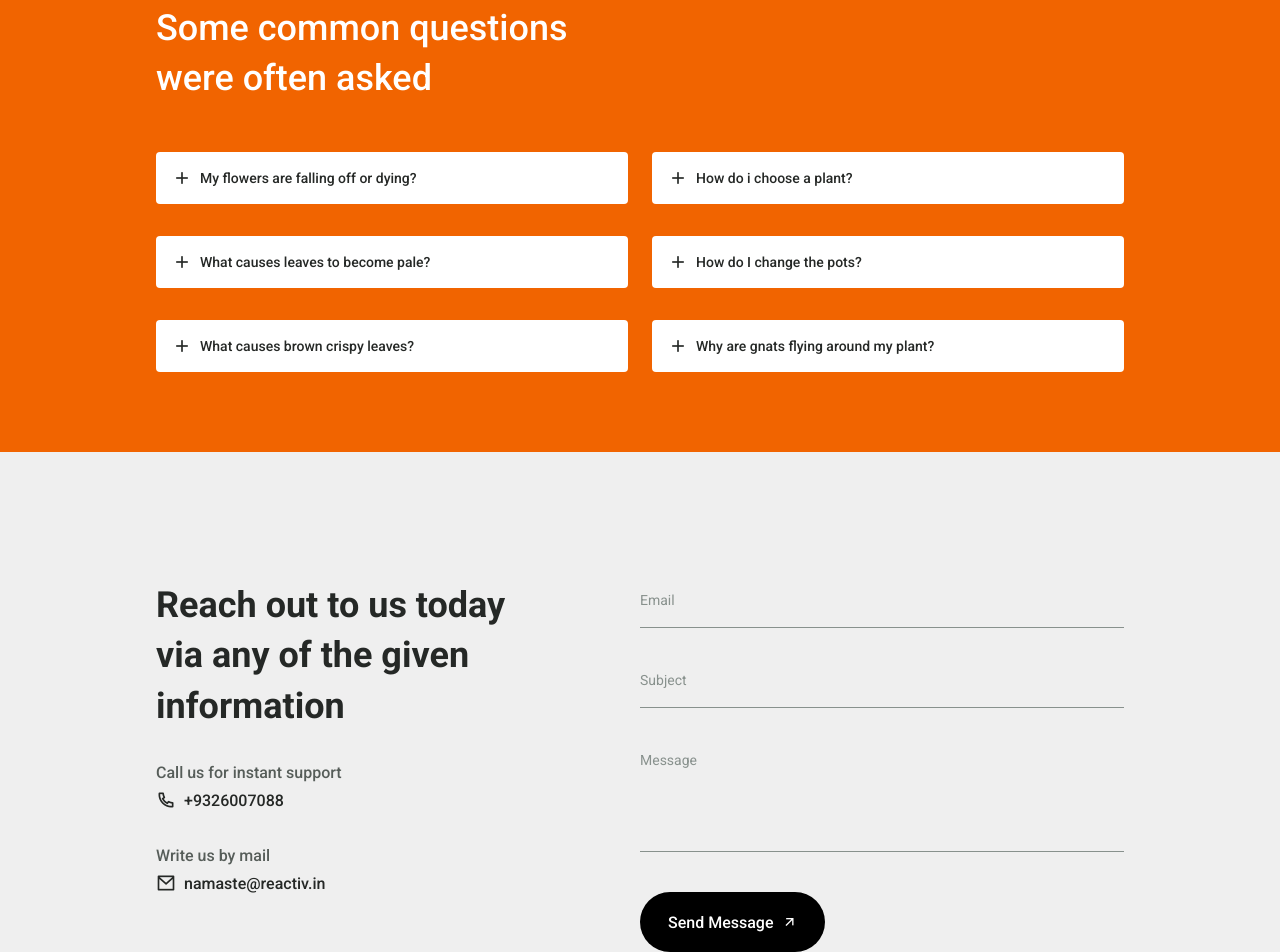
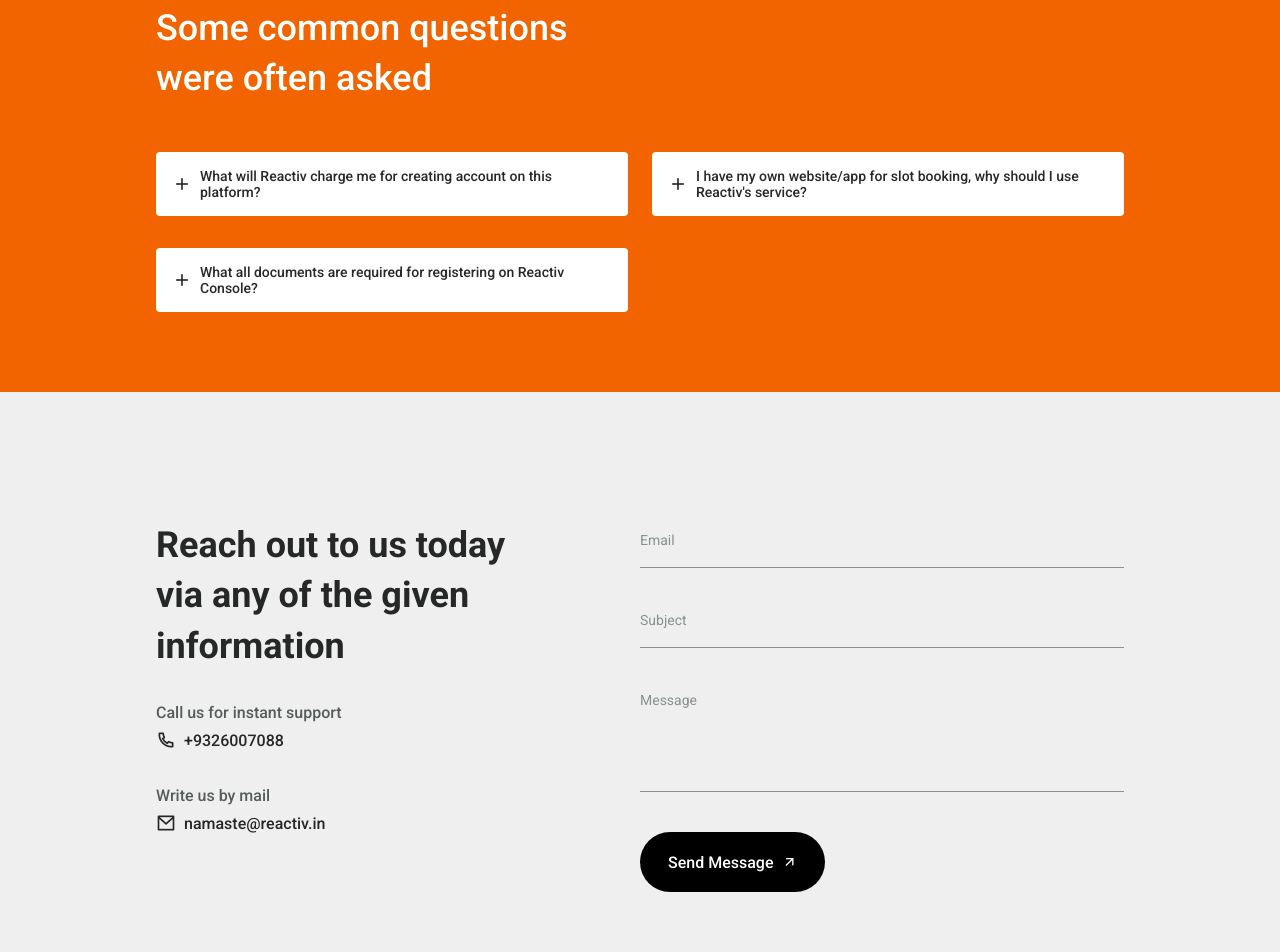
Before and after one commit to kuchbhi-kunal/bereactiv, a plain HTML site: page reactiv console/reactivconsole.html in a window 1280 px wide. Shown: the part 3604-4556 px from the top of the page. Drawn offline with nearby package versions, Linux system fonts and the light colour scheme.

Commit message:
final commit

```diff
--- a/reactiv console/reactivconsole.html
+++ b/reactiv console/reactivconsole.html
@@ -322,14 +322,14 @@
                             <header class="questions__header">
                                 <i class="ri-add-line questions__icon"></i>
                                 <h3 class="questions__item-title">
-                                    My flowers are falling off or dying?
+                                    What will Reactiv charge me for creating account on this platform?
                                 </h3>
                             </header>
 
                             <div class="questions__content">
                                 <p class="questions__description">
-                                    Plants are easy way to add color energy and transform your
-                                    space but which planet is for you. Choosing the right plant.
+                                    Creating a club account on Reactiv is free of cost.
+                                    You can maintain your account and manage slots and payments and do a lot more without any charges.
                                 </p>
                             </div>
                         </div>
@@ -338,83 +338,38 @@
                             <header class="questions__header">
                                 <i class="ri-add-line questions__icon"></i>
                                 <h3 class="questions__item-title">
-                                    What causes leaves to become pale?
+                                    What all documents are required for registering on Reactiv Console?
                                 </h3>
                             </header>
 
                             <div class="questions__content">
                                 <p class="questions__description">
-                                    Plants are easy way to add color energy and transform your
-                                    space but which planet is for you. Choosing the right plant.
+                                    Registration for Reactiv Console will require PAN Card, Bank account details, GSTIN (if applicable), 3 images of your club.
                                 </p>
                             </div>
                         </div>
+
+                    </div>
+
+                    <div class="questions__group">
+
 
                         <div class="questions__item">
                             <header class="questions__header">
                                 <i class="ri-add-line questions__icon"></i>
                                 <h3 class="questions__item-title">
-                                    What causes brown crispy leaves?
+                                    I have my own website/app for slot booking, why should I use Reactiv's service?
                                 </h3>
                             </header>
 
                             <div class="questions__content">
                                 <p class="questions__description">
-                                    Plants are easy way to add color energy and transform your
-                                    space but which planet is for you. Choosing the right plant.
-                                </p>
-                            </div>
-                        </div>
-                    </div>
-
-                    <div class="questions__group">
-                        <div class="questions__item">
-                            <header class="questions__header">
-                                <i class="ri-add-line questions__icon"></i>
-                                <h3 class="questions__item-title">
-                                    How do i choose a plant?
-                                </h3>
-                            </header>
-
-                            <div class="questions__content">
-                                <p class="questions__description">
-                                    Plants are easy way to add color energy and transform your
-                                    space but which planet is for you. Choosing the right plant.
+                                    You can use your and Reactiv's service simultaneously to increase your revenue. But Reactiv is more than just a
+                                    slot booking platform, you can manage payments, promote your club and get insights to improve your business.
                                 </p>
                             </div>
                         </div>
 
-                        <div class="questions__item">
-                            <header class="questions__header">
-                                <i class="ri-add-line questions__icon"></i>
-                                <h3 class="questions__item-title">
-                                    How do I change the pots?
-                                </h3>
-                            </header>
-
-                            <div class="questions__content">
-                                <p class="questions__description">
-                                    Plants are easy way to add color energy and transform your
-                                    space but which planet is for you. Choosing the right plant.
-                                </p>
-                            </div>
-                        </div>
-
-                        <div class="questions__item">
-                            <header class="questions__header">
-                                <i class="ri-add-line questions__icon"></i>
-                                <h3 class="questions__item-title">
-                                    Why are gnats flying around my plant?
-                                </h3>
-                            </header>
-
-                            <div class="questions__content">
-                                <p class="questions__description">
-                                    Plants are easy way to add color energy and transform your
-                                    space but which planet is for you. Choosing the right plant.
-                                </p>
-                            </div>
-                        </div>
                     </div>
                 </div>
             </section>
```
